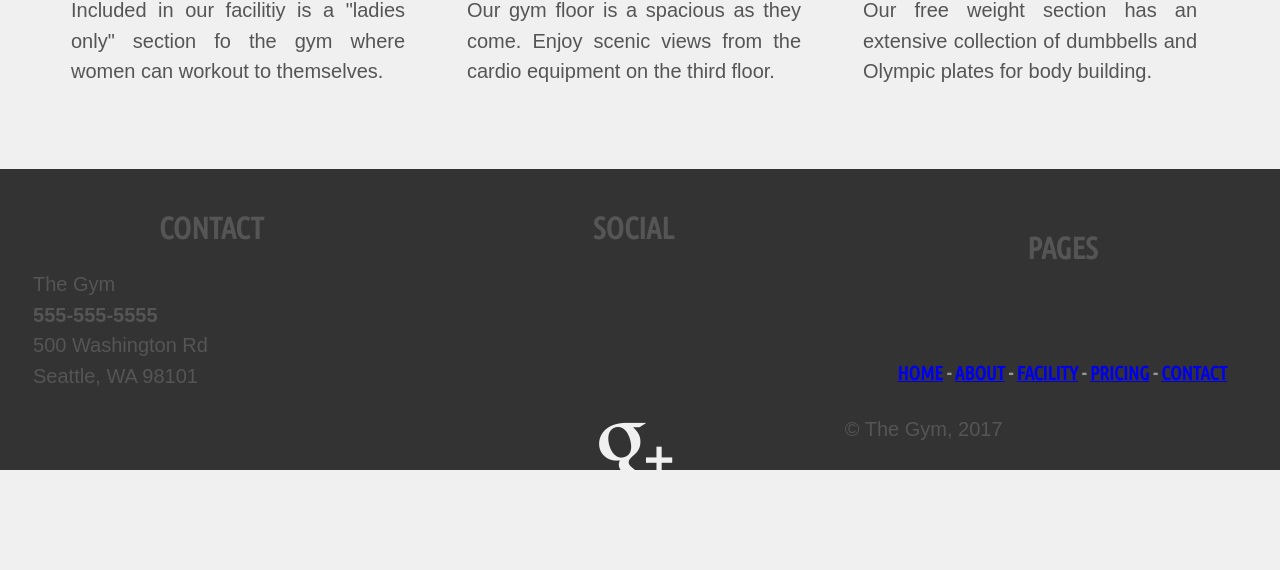
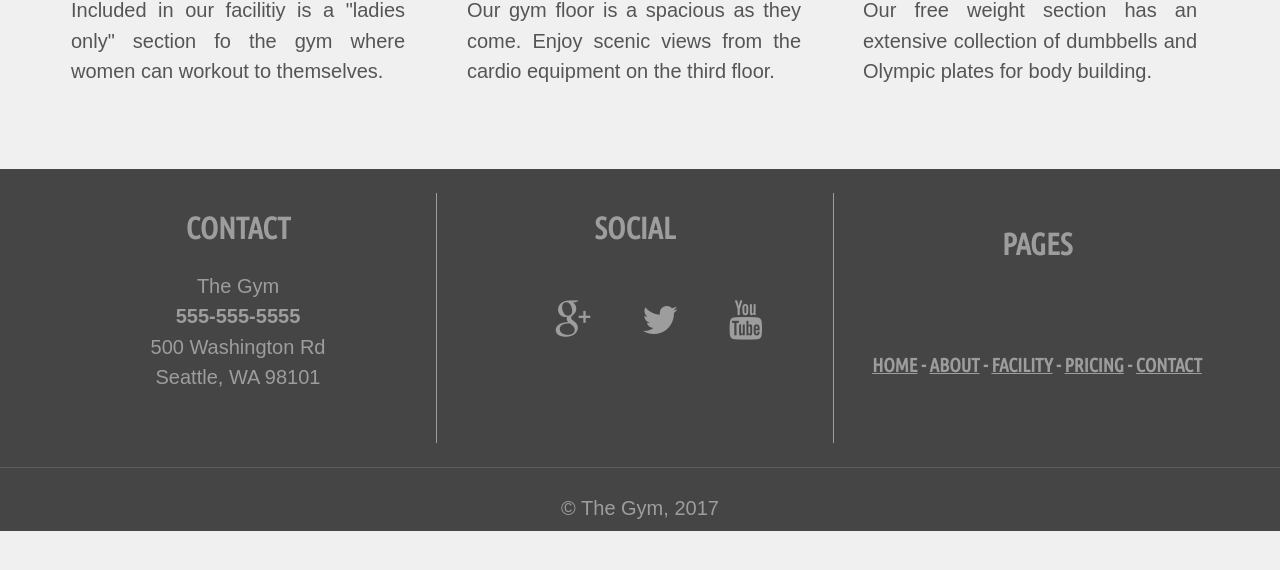
Before and after one commit to GOFOcopy/GymResponsive, a plain HTML site: page index.html in a window 1280 px wide. Shown: the part 2536-3106 px from the top of the page. After the commit the page ends 3067 px from the top, so only its background shows below. Drawn offline with nearby package versions, Linux system fonts and the light colour scheme; a web font is replaced by a local one.

Commit message:
Finish fullscreen styling

```diff
--- a/style.css
+++ b/style.css
@@ -153,4 +153,51 @@ aside h3 {
 /*----------Start Footer Section---------*/
 footer {
 	background-color: #333;
+	overflow: hidden;
+	opacity: .9;
 }
+#footer-inner {
+	max-width: 1200px;
+	margin: 0 auto;
+}
+footer .one-third {
+	width: 33%;
+	margin: 2% 0;
+}
+footer h3 {
+	color: #959595;
+}
+footer p {
+	color: #959595;
+	text-align: center;
+}
+#footer-third {
+	border-right: 1px solid #959595;
+	max-height: 250px;
+	min-height: 250px;
+}
+footer a {
+	color: #959595;
+	text-dectoration: none;
+}
+.social li {
+	display: inline;
+}
+.social i  {
+	font-size: 245%;
+	padding: 2% 6%;
+	color: #959595;
+}
+.social i:hover {
+	color: #F5F5F5;
+}
+h5 a:hover {
+	text-decoration: none;
+	color: #405580;
+}
+/* Start second footer*/
+footer.second {
+	border-top: 1px solid #4D4E50;
+	max-height: 50px;
+	padding-bottom: 1%;
+}
```
